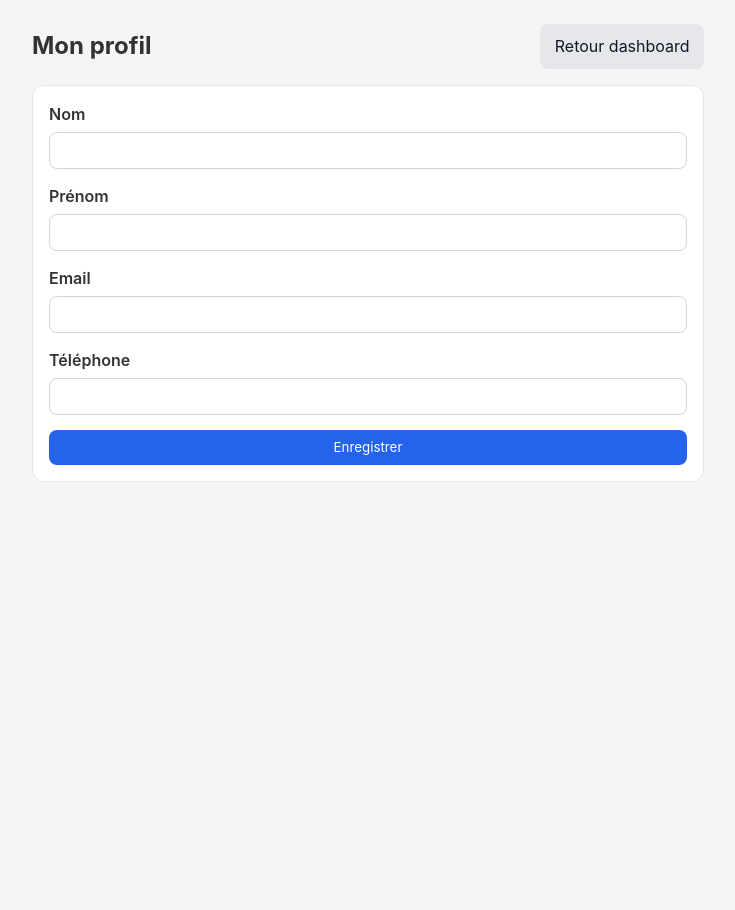
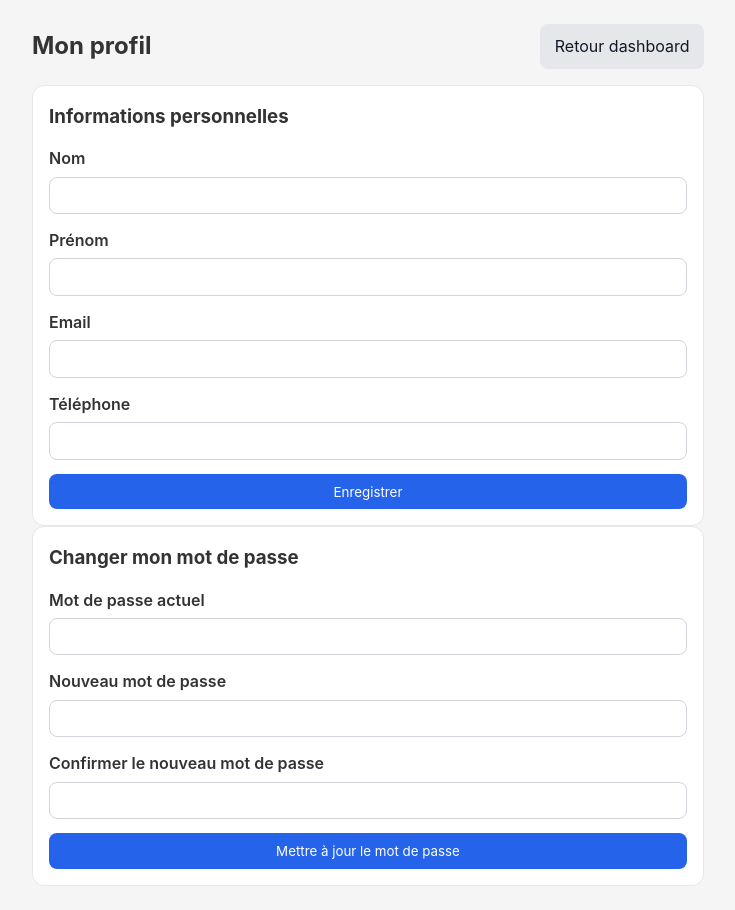
Before and after one commit to alaignegnokoua/supra-banking-front, an Angular app: page /profil in a window 1280 px wide. Shown: the whole page, without its empty margins (272-1007 px from the left). Before the commit the page ends 800 px from the top, so only its background shows below. Built offline with nearby package versions, Linux system fonts and the light colour scheme; no server answers; sample sign-in values are in the browser's storage.

Commit message:
J'ajoute le formulaire de changement de mot de passe

```diff
--- a/src/app/core/services/auth.service.ts
+++ b/src/app/core/services/auth.service.ts
@@ -40,6 +40,11 @@ export interface UpdateProfileRequest {
   prenom: string;
   email: string;
   telephone?: string;
+}
+
+export interface ChangePasswordRequest {
+  currentPassword: string;
+  newPassword: string;
 }
 
 @Injectable({
@@ -98,6 +103,10 @@ export class AuthService {
     );
   }
 
+  changePassword(request: ChangePasswordRequest): Observable<void> {
+    return this.http.put<void>(`${this.API_URL}/me/password`, request);
+  }
+
   getToken(): string | null {
     return localStorage.getItem('auth_token');
   }
--- a/src/app/features/profile/profile.component.html
+++ b/src/app/features/profile/profile.component.html
@@ -5,6 +5,8 @@
   </div>
 
   <form [formGroup]="form" (ngSubmit)="submit()" class="profile-card">
+    <h3>Informations personnelles</h3>
+
     <div class="field">
       <label for="nom">Nom</label>
       <input id="nom" type="text" formControlName="nom" />
@@ -35,4 +37,39 @@
       {{ loading ? 'Enregistrement...' : 'Enregistrer' }}
     </button>
   </form>
+
+  <form [formGroup]="passwordForm" (ngSubmit)="submitPassword()" class="profile-card">
+    <h3>Changer mon mot de passe</h3>
+
+    <div class="field">
+      <label for="currentPassword">Mot de passe actuel</label>
+      <input id="currentPassword" type="password" formControlName="currentPassword" />
+      <small *ngIf="passwordForm.controls.currentPassword.touched && passwordForm.controls.currentPassword.invalid">
+        Le mot de passe actuel est obligatoire
+      </small>
+    </div>
+
+    <div class="field">
+      <label for="newPassword">Nouveau mot de passe</label>
+      <input id="newPassword" type="password" formControlName="newPassword" />
+      <small *ngIf="passwordForm.controls.newPassword.touched && passwordForm.controls.newPassword.invalid">
+        Minimum 6 caractères
+      </small>
+    </div>
+
+    <div class="field">
+      <label for="confirmPassword">Confirmer le nouveau mot de passe</label>
+      <input id="confirmPassword" type="password" formControlName="confirmPassword" />
+      <small *ngIf="passwordForm.controls.confirmPassword.touched && passwordForm.controls.confirmPassword.invalid">
+        La confirmation est obligatoire
+      </small>
+    </div>
+
+    <div *ngIf="passwordError" class="alert alert-error">{{ passwordError }}</div>
+    <div *ngIf="passwordSuccess" class="alert alert-success">{{ passwordSuccess }}</div>
+
+    <button class="btn btn-primary" type="submit" [disabled]="passwordLoading">
+      {{ passwordLoading ? 'Mise à jour...' : 'Mettre à jour le mot de passe' }}
+    </button>
+  </form>
 </div>
--- a/src/app/features/profile/profile.component.ts
+++ b/src/app/features/profile/profile.component.ts
@@ -15,12 +15,21 @@ export class ProfileComponent implements OnInit {
   loading = false;
   success: string | null = null;
   error: string | null = null;
+  passwordLoading = false;
+  passwordSuccess: string | null = null;
+  passwordError: string | null = null;
 
   readonly form = this.fb.nonNullable.group({
     nom: ['', [Validators.required, Validators.maxLength(100)]],
     prenom: ['', [Validators.required, Validators.maxLength(100)]],
     email: ['', [Validators.required, Validators.email]],
     telephone: ['', [Validators.maxLength(30)]]
+  });
+
+  readonly passwordForm = this.fb.nonNullable.group({
+    currentPassword: ['', [Validators.required]],
+    newPassword: ['', [Validators.required, Validators.minLength(6)]],
+    confirmPassword: ['', [Validators.required]]
   });
 
   constructor(
@@ -73,4 +82,36 @@ export class ProfileComponent implements OnInit {
       }
     });
   }
+
+  submitPassword(): void {
+    this.passwordSuccess = null;
+    this.passwordError = null;
+
+    if (this.passwordForm.invalid) {
+      this.passwordForm.markAllAsTouched();
+      return;
+    }
+
+    const value = this.passwordForm.getRawValue();
+    if (value.newPassword !== value.confirmPassword) {
+      this.passwordError = 'La confirmation du mot de passe ne correspond pas';
+      return;
+    }
+
+    this.passwordLoading = true;
+    this.authService.changePassword({
+      currentPassword: value.currentPassword,
+      newPassword: value.newPassword
+    }).subscribe({
+      next: () => {
+        this.passwordLoading = false;
+        this.passwordSuccess = 'Mot de passe modifié avec succès';
+        this.passwordForm.reset();
+      },
+      error: (err) => {
+        this.passwordLoading = false;
+        this.passwordError = err?.error?.message || 'Échec de changement du mot de passe';
+      }
+    });
+  }
 }
```
